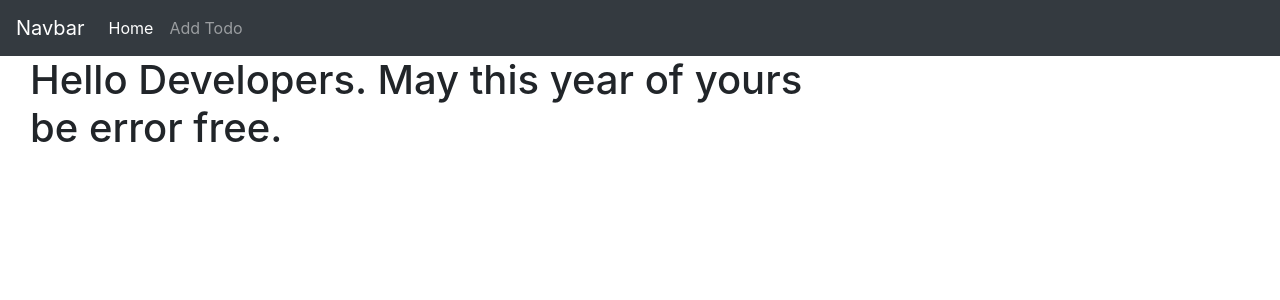
After one commit to ank809/Flask-Mongodb-TodoApp, a Flask app: template application/templates/view_todos.html in a window 1280 px wide. The commit adds this page. Shown: the top 300 px of the page. Run offline with Flask 3, Linux system fonts and the light colour scheme; the template is opened without the code that fills it, so the values that code supplies are empty; some libraries are stand-ins or nearby versions.

```diff
--- a/application/templates/layout.html
+++ b/application/templates/layout.html
@@ -17,7 +17,32 @@
 
 </head>
 <body>
-<h1> Hello Developers </h1>
+<header>
+        <nav class="navbar navbar-expand-lg navbar-dark bg-dark">
+            <a class="navbar-brand" href="">Navbar</a>
+            <button class="navbar-toggler" type="button" data-toggle="collapse" data-target="#navbarSupportedContent" aria-controls="navbarSupportedContent" aria-expanded="false" aria-label="Toggle navigation">
+              <span class="navbar-toggler-icon"></span>
+            </button>
+
+            <div class="collapse navbar-collapse" id="navbarSupportedContent">
+              <ul class="navbar-nav mr-auto">
+                <li class="nav-item active">
+                  <a class="nav-link" href="">Home</a>
+                </li>
+                <li class="nav-item">
+                  <a class="nav-link" href="">Add Todo</a>
+                </li>
+              </ul>
+            </div>
+          </nav>
+    </header>
+<main class="container-fluid">
+    <div class="row"></div>
+    <div class="col-md-8">
+        {% block content %}
+        {% endblock content %}
+    </div>
+</main>
 <script src="https://code.jquery.com/jquery-3.2.1.slim.min.js" integrity="sha384-KJ3o2DKtIkvYIK3UENzmM7KCkRr/rE9/Qpg6aAZGJwFDMVNA/GpGFF93hXpG5KkN" crossorigin="anonymous"></script>
 <script src="https://cdnjs.cloudflare.com/ajax/libs/popper.js/1.12.9/umd/popper.min.js" integrity="sha384-ApNbgh9B+Y1QKtv3Rn7W3mgPxhU9K/ScQsAP7hUibX39j7fakFPskvXusvfa0b4Q" crossorigin="anonymous"></script>
 <script src="https://maxcdn.bootstrapcdn.com/bootstrap/4.0.0/js/bootstrap.min.js" integrity="sha384-JZR6Spejh4U02d8jOt6vLEHfe/JQGiRRSQQxSfFWpi1MquVdAyjUar5+76PVCmYl" crossorigin="anonymous"></script>
--- /dev/null
+++ b/application/templates/view_todos.html
@@ -0,0 +1,4 @@
+{% extends "layout.html" %}
+{% block content %}
+<h1> Hello Developers. May this year of yours be error free.</h1>
+{% endblock  %}
```
Also changed, not shown: application/routes.py (+5 -7 lines), application/templates/add_todo.html (added, +54 -0 lines).
